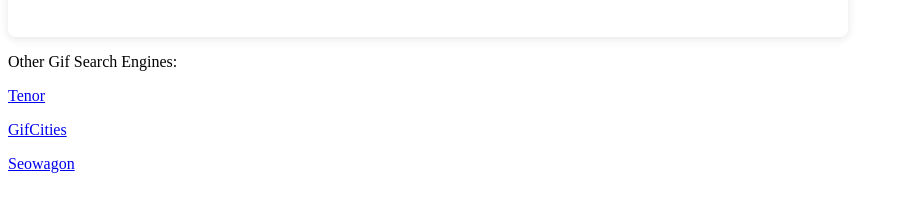
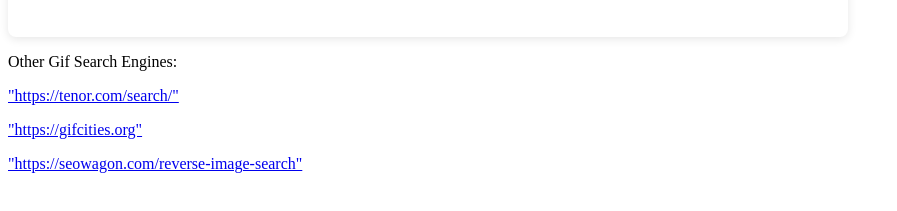
Before and after one commit to PeterCGoddard/Project-2, a plain HTML site: page index.html in a window 1280 px wide. Shown: the part 149-360 px from the top of the page, without its empty margins (0-897 px from the left). Drawn offline with Linux system fonts and the light colour scheme.

Commit message:
Update index.html

```diff
--- a/index.html
+++ b/index.html
@@ -17,9 +17,9 @@
         </div>
     </div>
     <p>Other Gif Search Engines:</p>
-    <p><a href="https://tenor.com/search/">Tenor</a></p>
-    <p></p><a href="https://gifcities.org">GifCities</a></p>
-    <p></p><a href="https://seowagon.com/reverse-image-search">Seowagon</a></p>
+    <p><a href="URL">"https://tenor.com/search/"</a></p>
+    <p></p><a href="URL">"https://gifcities.org"</a></p>
+    <p></p><a href="URL">"https://seowagon.com/reverse-image-search"</a></p>
     <script src="Project-2/js/main.js"></script>
 </body>
 </html>
```
